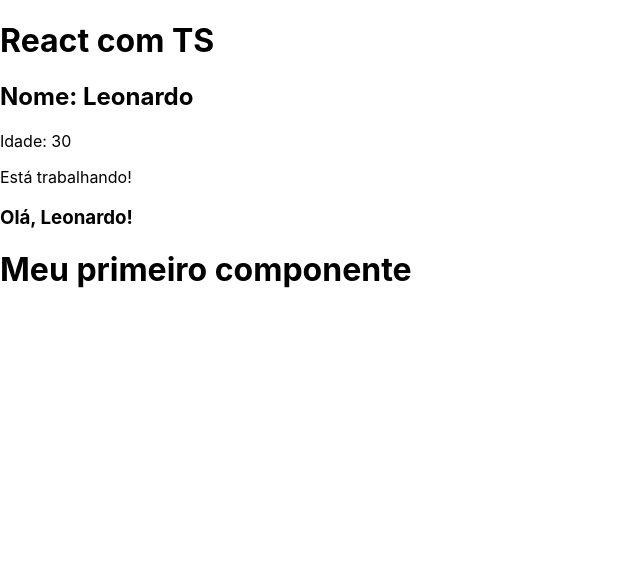
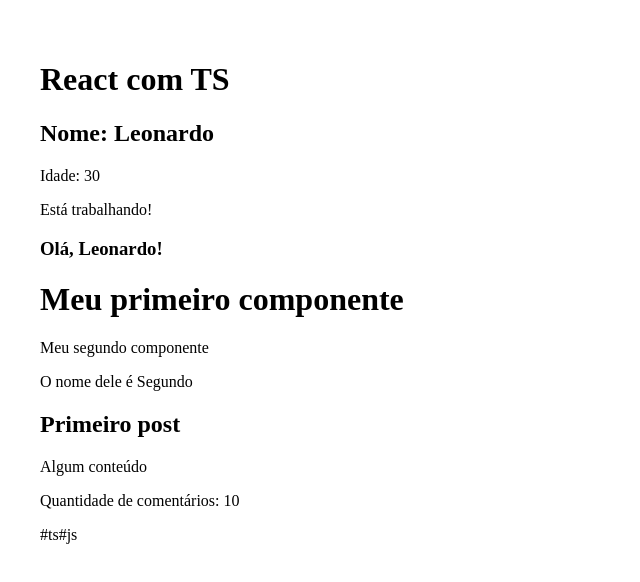
Before and after one commit to leogama09/Typescript, a React (Create React App) app in the folder react_com_ts/: page / in a window 1280 px wide. Shown: the top 582 px of the page, without its empty margins (0-640 px from the left). Built offline with nearby package versions, Linux system fonts and the light colour scheme; the HTML template or start-up script is replaced by a standard one.

Commit message:
Destructuring

```diff
--- a/react_com_ts/src/App.tsx
+++ b/react_com_ts/src/App.tsx
@@ -2,6 +2,10 @@
 
 // 4- Importação de componentes
 import FirstComponent from './components/FirstComponent';
+
+// 5- Desestruturando props
+import SecondComponent from './components/SecondComponent';
+import Destructuring from './components/Destructuring';
 
 function App() {
 
@@ -28,6 +32,13 @@
       )}
       <h3>{userGreeting(name)}</h3>
       <FirstComponent />
+      <SecondComponent name="Segundo" />
+      <Destructuring
+        title="Primeiro post"
+        content="Algum conteúdo"
+        commentsQty={10}
+        tags={["ts", "js"]}
+      />
     </div>
   );
 }
--- /dev/null
+++ b/react_com_ts/src/components/Destructuring.tsx
@@ -0,0 +1,25 @@
+import React from 'react'
+
+type Props = {
+    title: string
+    content: string
+    commentsQty: number
+    tags: string[]
+}
+
+const Destructuring = ({title, content, commentsQty, tags}: Props) => {
+  return (
+    <div>
+        <h2>{title}</h2>
+        <p>{content}</p>
+        <p>Quantidade de comentários: {commentsQty}</p>
+        <div>
+            {tags.map(tag => (
+                <span>#{tag}</span>
+            ))}
+        </div>
+    </div>
+  )
+}
+
+export default Destructuring
--- /dev/null
+++ b/react_com_ts/src/components/SecondComponent.tsx
@@ -0,0 +1,16 @@
+import React from 'react'
+
+type Props = {
+    name: string
+}
+
+const SecondComponent = (props: Props) => {
+  return (
+    <div>
+        <p>Meu segundo componente</p>
+        <p>O nome dele é {props.name}</p>
+    </div>
+  )
+}
+
+export default SecondComponent
--- a/react_com_ts/src/index.css
+++ b/react_com_ts/src/index.css
@@ -1,10 +1,6 @@
 body {
-  margin: 0;
-  font-family: -apple-system, BlinkMacSystemFont, 'Segoe UI', 'Roboto', 'Oxygen',
-    'Ubuntu', 'Cantarell', 'Fira Sans', 'Droid Sans', 'Helvetica Neue',
-    sans-serif;
-  -webkit-font-smoothing: antialiased;
-  -moz-osx-font-smoothing: grayscale;
+  padding: 2em;
+  padding-bottom: 1000px;
 }
 
 code {
```
